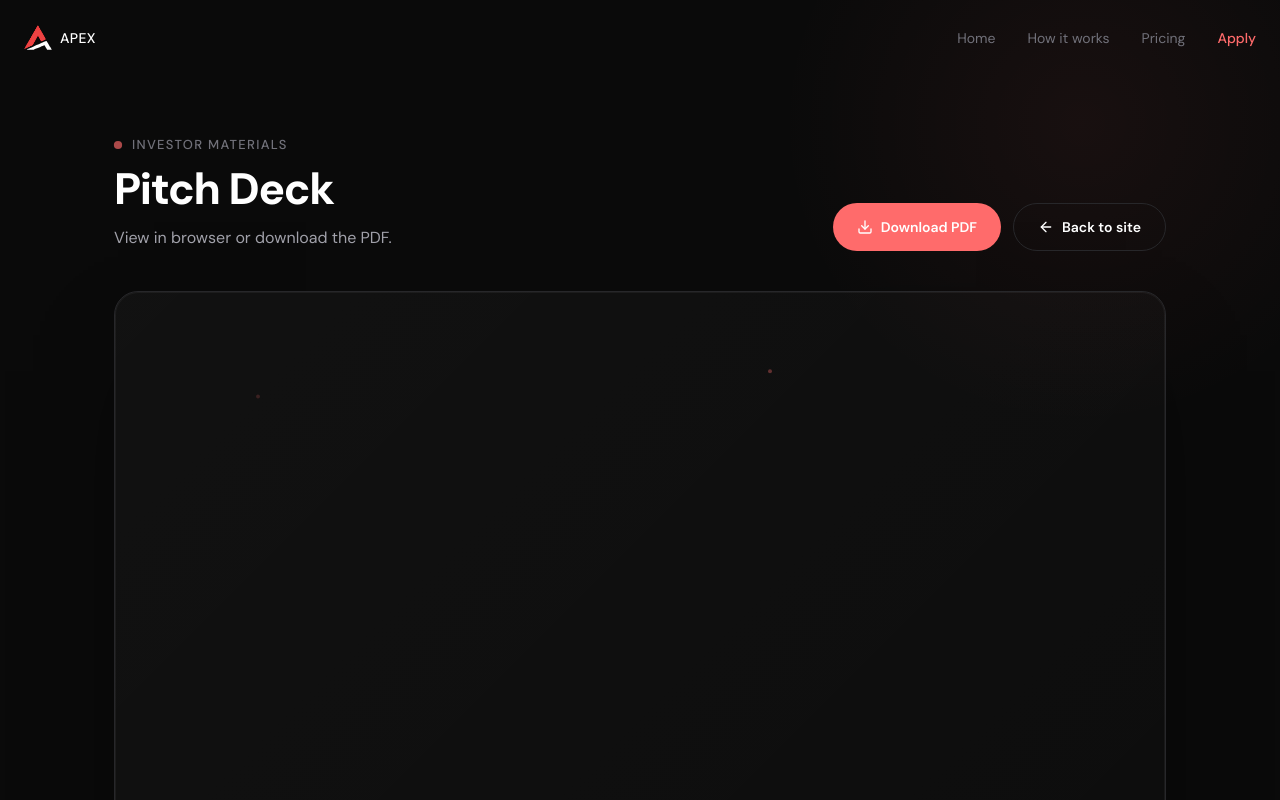
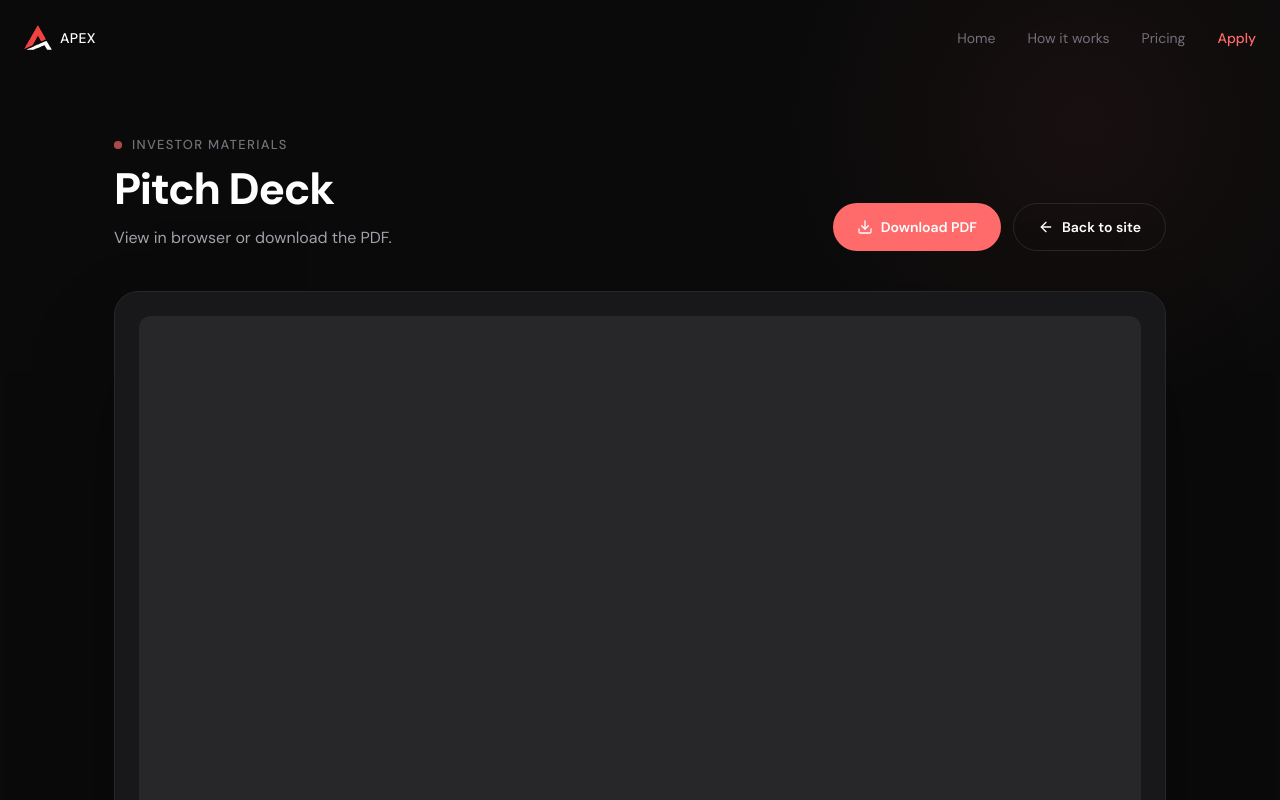
Before and after one commit to kfoshee/APEX, a Next.js app: page /deck in a window 1280 px wide. Shown: the top 800 px of the page. Built offline with nearby package versions, Linux system fonts and the light colour scheme.

Commit message:
Add pitch deck page

```diff
--- a/src/app/deck/page.tsx
+++ b/src/app/deck/page.tsx
@@ -30,13 +30,13 @@ export default function DeckPage() {
       <style jsx global>{`
         @import url('https://fonts.googleapis.com/css2?family=DM+Sans:opsz,wght@9..40,400;9..40,500;9..40,600;9..40,700;9..40,800;9..40,900&display=swap');
         * { font-family: 'DM Sans', -apple-system, BlinkMacSystemFont, sans-serif; margin: 0; padding: 0; box-sizing: border-box; }
-        html { scroll-behavior: smooth; -webkit-font-smoothing: antialiased; }
-        body { margin: 0; padding: 0; }
+        html { scroll-behavior: smooth; -webkit-font-smoothing: antialiased; overflow-x: hidden; }
+        body { margin: 0; padding: 0; overflow-x: hidden; }
         ::selection { background: rgba(255,107,107,0.2); }
         a { text-decoration: none; }
       `}</style>
 
-      <main style={{ minHeight: "100vh", background: "#0a0a0a", color: "white", position: "relative", overflow: "hidden" }}>
+      <main style={{ minHeight: "100vh", background: "#0a0a0a", color: "white", position: "relative", overflowX: "hidden" }}>
         {/* Animated Background Elements */}
         <motion.div
           style={{
@@ -260,15 +260,26 @@ export default function DeckPage() {
               borderRadius: isMobile ? 16 : 24,
               overflow: "hidden",
               border: "1px solid #27272a",
-              background: "linear-gradient(135deg, rgba(255,255,255,0.03) 0%, rgba(255,255,255,0.01) 100%)",
+              background: "#18181b",
               boxShadow: "0 40px 100px -40px rgba(0,0,0,0.8), 0 0 0 1px rgba(255,255,255,0.05) inset",
             }}
           >
-            <iframe
-              src={`${pdfPath}#view=FitH`}
-              title="APEX Pitch Deck"
-              style={{ width: "100%", height: isMobile ? "70vh" : "80vh", border: 0, display: "block" }}
-            />
+            <div style={{
+              padding: isMobile ? "16px" : "24px",
+              background: "#18181b",
+            }}>
+              <div style={{
+                borderRadius: isMobile ? 8 : 12,
+                overflow: "hidden",
+                background: "#27272a",
+              }}>
+                <iframe
+                  src={`${pdfPath}#view=FitH`}
+                  title="APEX Pitch Deck"
+                  style={{ width: "100%", height: isMobile ? "65vh" : "75vh", border: 0, display: "block" }}
+                />
+              </div>
+            </div>
           </motion.div>
 
           {/* Mobile Fallback */}
```
